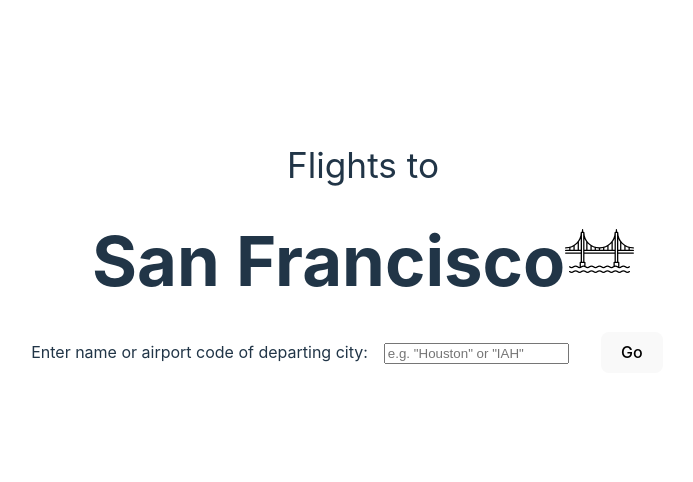
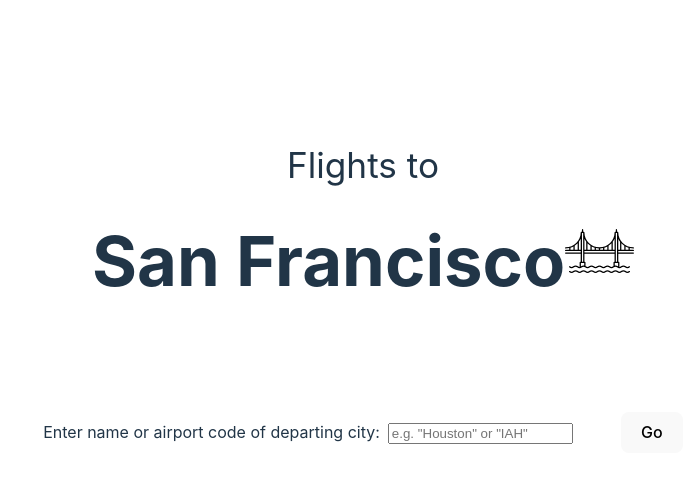
Before and after one commit to t-ylerJ/rfp2404-mvp, a React (Vite) app in the folder flightSF/: page / in a window 1280 px wide. Shown: the top 482 px of the page, without its empty margins (277-970 px from the left). Built offline with nearby package versions, Linux system fonts and the light colour scheme.

Commit message:
assign button id selector and move button logic to app.css

```diff
--- a/flightSF/src/App.css
+++ b/flightSF/src/App.css
@@ -1,6 +1,18 @@
 body, html {
   height: 100%;
   margin: 0;
+}
+button {
+border-radius: 8px;
+border: 1px solid transparent;
+padding: 0.6em 1.2em;
+margin-top: 5em;
+font-size: 1em;
+font-weight: 500;
+font-family: inherit;
+background-color: #1a1a1a;
+cursor: pointer;
+transition: border-color 0.25s;
 }
 #root {
   min-height: 100%;
@@ -31,6 +43,9 @@ body, html {
   margin: 0;
   font-size: 150%;
   font-weight: bold;
+}
+#search-button {
+  margin-left: 3rem;
 }
 
 .icon {
@@ -80,7 +95,7 @@ body, html {
   padding: 3rem 0 1rem 0;
 }
 .departingLabel {
-  padding-right: 1rem;
+  padding-right: .5rem;
 }
 
 .search {
@@ -90,7 +105,10 @@ span .search {
   /* padding: 1rem; */
   margin: 0 2rem;
 }
-
+button .search {
+  padding-left: 5rem;
+  margin-left: 0;
+}
 
 .suggestion-item {
   width:20%;
--- a/flightSF/src/components/App.jsx
+++ b/flightSF/src/components/App.jsx
@@ -264,7 +264,7 @@ console.log(airportCodeLookup );
                   filterText={filterText}
                   airportCodeLookup={airportCodeLookup}/>
 
-                <button className="search" type="submit">Go</button>
+                <button id="search-button" type="submit">Go</button>
               </span>
               {suggestions.length > 0 && (
                 <div className="suggestions-container">
```
